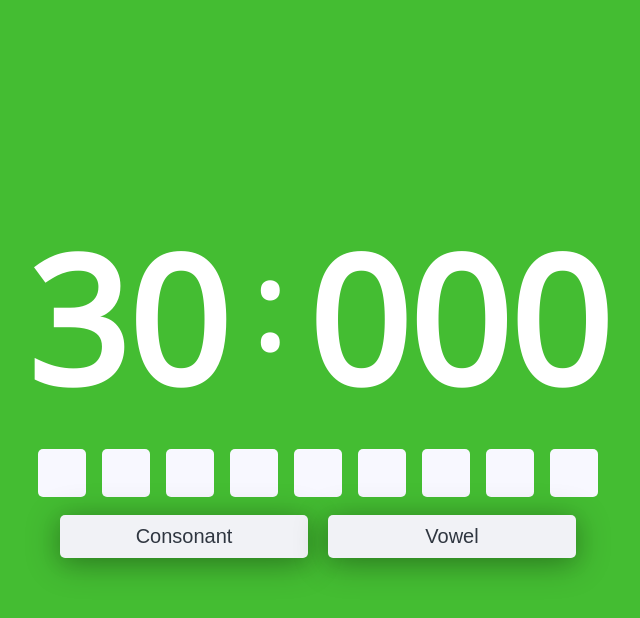
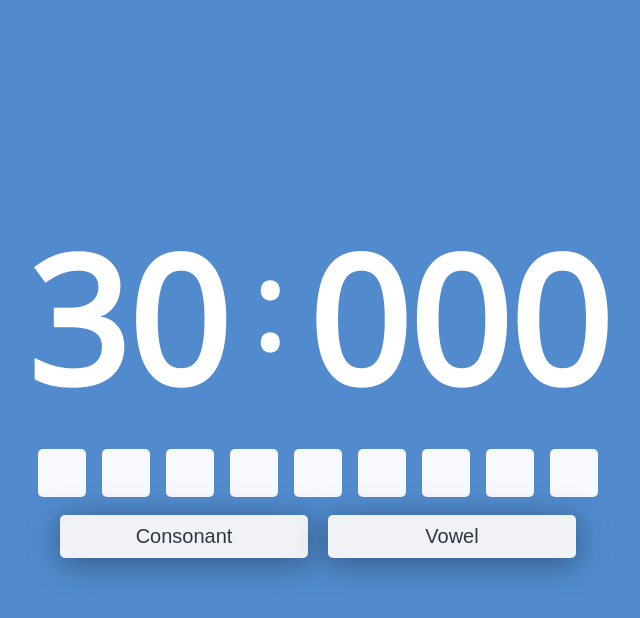
Before and after one commit to ElliottJH/CountdownGame, a Vue app: page / in a window 1280 px wide. Both pictures are taken after a click on the button "Start Countdown". Shown: the top 618 px of the page, without its empty margins (322-962 px from the left). Built offline with nearby package versions, Linux system fonts and the light colour scheme.

Commit message:
refactor(Letters, Game): Changed colour of Game background, Letters now in uppercase

```diff
--- a/src/components/Game.vue
+++ b/src/components/Game.vue
@@ -49,7 +49,7 @@ export default {
 
 <style scoped>
 #game {
-    background-color:#44bd32
+    background-color:#518BCE
 }
 h1 {
     font-size: 3em;
--- a/src/components/Letters.vue
+++ b/src/components/Letters.vue
@@ -6,7 +6,7 @@
                 v-for="n in 9"
                 maxlength="1"
                 disabled
-                v-model="letters[n-1]"
+                v-bind:value="letters[n-1] ? letters[n-1].toUpperCase() : ''"
                 :key="n"
                 v-bind:class="[lettersChosen[n-1] === true ? 'used' : '']"
                 />
```
